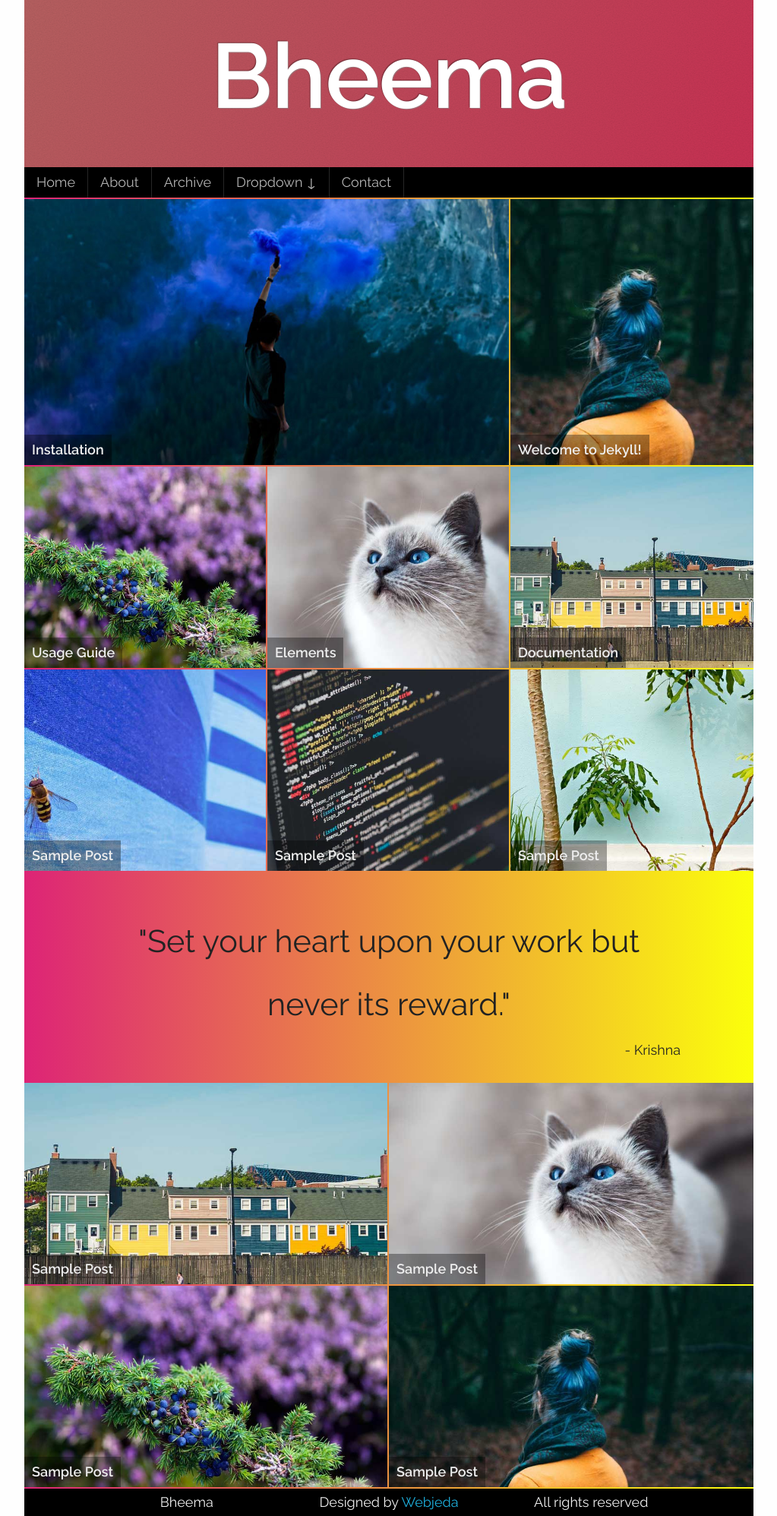
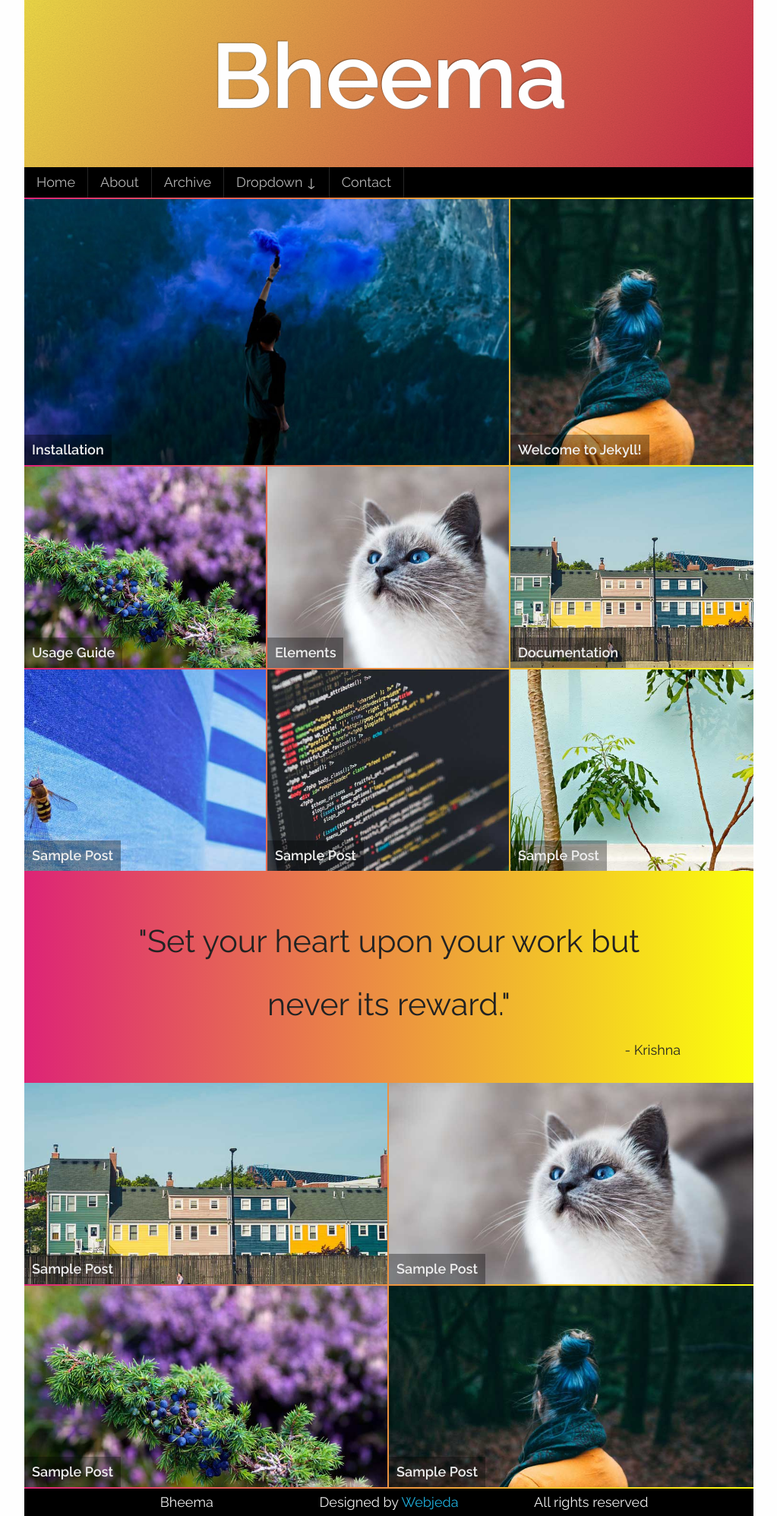
Before and after one commit to sharu725/bheema, a Jekyll site: the page built from index.html, in a window 1280 px wide. Shown: the whole page at 76% size, without its empty margins (128-1151 px from the left). Built offline with Jekyll 4.4.1, drawn with Linux system fonts in a browser that asks for light colours.

Commit message:
no message

```diff
--- a/_layouts/default.html
+++ b/_layouts/default.html
@@ -6,7 +6,7 @@
 <body>
 <div class="container bg">
 <div class="row head-row">
-     <header class="header twelve columns" style="background-image: url({{site.baseurl}}/img/paper-15.png);background-image: url({{site.baseurl}}/img/paper-15.png),linear-gradient(120deg, #b96262, #cc3255);">
+     <header class="header twelve columns" style="background-image: url({{site.baseurl}}/img/paper-15.png);background-image: url({{site.baseurl}}/img/paper-15.png),linear-gradient(120deg, #f1dc48, #cc274d);">
         <a href="{{site.baseurl}}/"><h1 class="headline">{{site.title}}</h1></a>
      </header>
  </div>
--- a/_sass/style.scss
+++ b/_sass/style.scss
@@ -81,7 +81,7 @@ pre {
   font-size: 120px;
   height: 100px;
   line-height: 200px;
-  color: #fff;
+  color: #fefefe;
   text-shadow: 1px 1px 0 rgba(140,140,140,0.6) , -1px -1px 1px rgba(0, 0, 0, 0.34);
   @include media-query($on-palm) {
     font-size: 65px;
--- a/css/main.scss
+++ b/css/main.scss
@@ -8,7 +8,7 @@ $base-font-weight: 400;
 $small-font-size:  $base-font-size * 0.875;
 $base-line-height: 1.5;
 $spacing-unit:     10px;
-
+$baseurl:          {{site.baseurl}};
 $text-color:       #333;
 $background-color: #fdfdfd;
 $brand-color:      #3498db;
```
